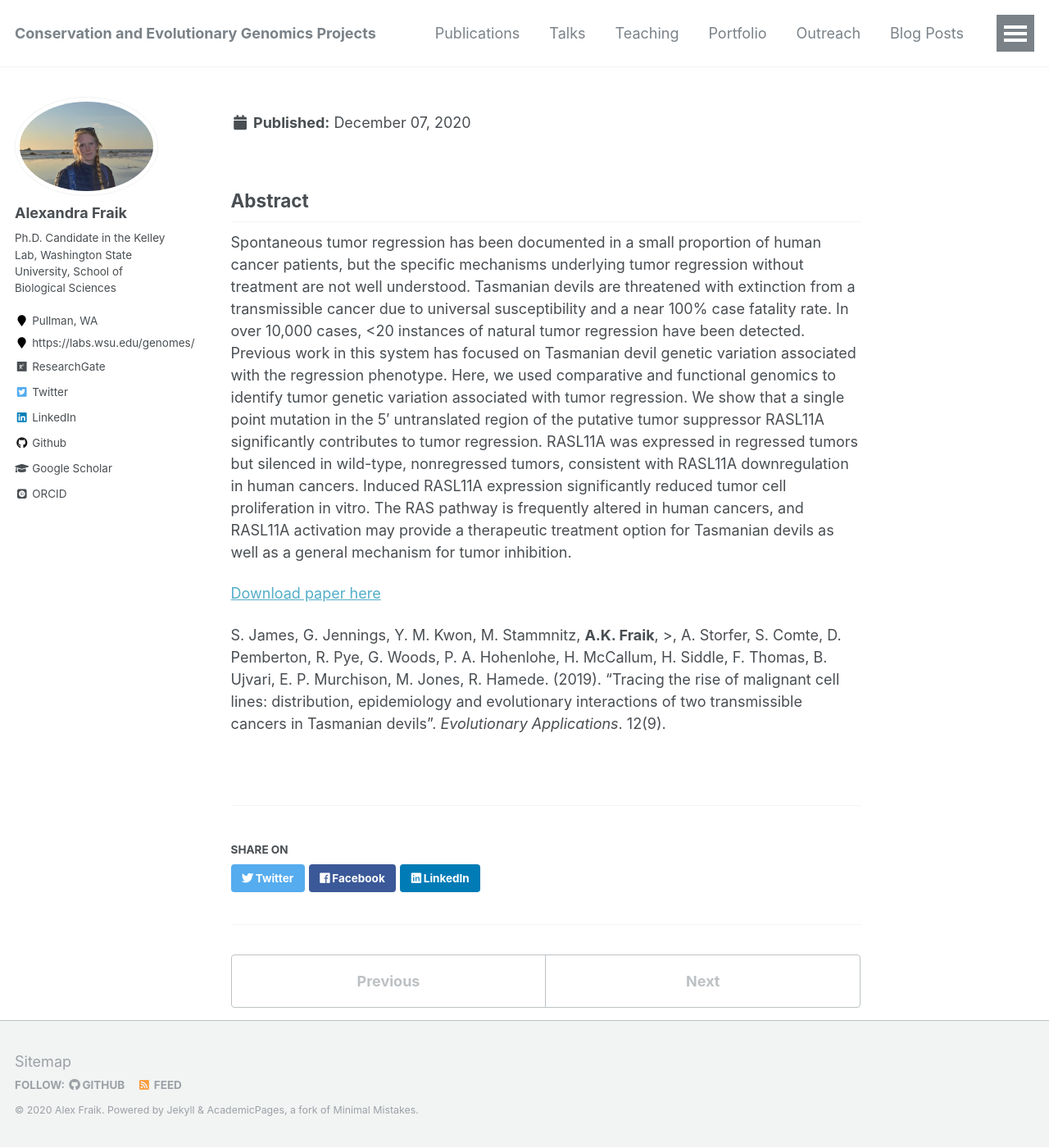
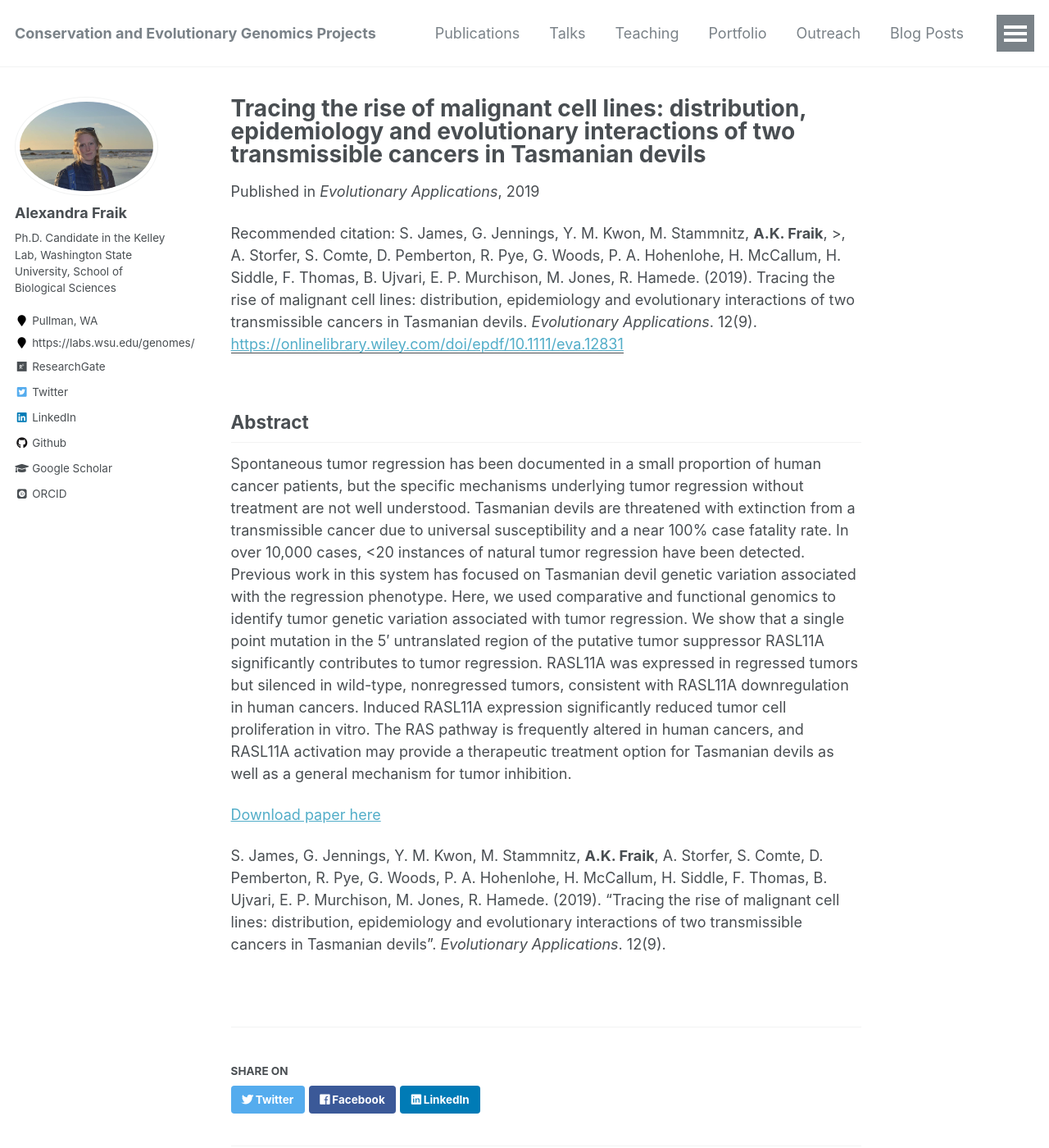
Before and after one commit to akfraik/akfraik.github.io, a Jekyll site: the page built from _publications/2019-06-14.md, in a window 1280 px wide and 1400 px high. Shown: the whole window at 82% size. Built offline with Jekyll 4.4.1, drawn with Linux system fonts in a browser that asks for light colours; some web fonts are replaced.

Commit message:
Update 2019-06-14.md

```diff
--- a/_publications/2019-06-14.md
+++ b/_publications/2019-06-14.md
@@ -6,7 +6,7 @@ excerpt: 'We show that a single point mutation in the 5′ untranslated region o
 date: 2019-06-14
 venue: 'Evolutionary Applications'
 paperurl: 'https://onlinelibrary.wiley.com/doi/epdf/10.1111/eva.12831'
-citation: S. James, G. Jennings, Y. M. Kwon, M. Stammnitz, <b>A.K. Fraik</b>, >, A. Storfer, S. Comte, D. Pemberton, R. Pye, G. Woods, P. A. Hohenlohe, H. McCallum, H. Siddle, F. Thomas, B. Ujvari, E. P. Murchison, M. Jones, R. Hamede. (2019). Tracing the rise of malignant cell lines: distribution, epidemiology and evolutionary interactions of two transmissible cancers in Tasmanian devils. <i>Evolutionary Applications</i>. 12(9).
+citation: 'S. James, G. Jennings, Y. M. Kwon, M. Stammnitz, <b>A.K. Fraik</b>, >, A. Storfer, S. Comte, D. Pemberton, R. Pye, G. Woods, P. A. Hohenlohe, H. McCallum, H. Siddle, F. Thomas, B. Ujvari, E. P. Murchison, M. Jones, R. Hamede. (2019). Tracing the rise of malignant cell lines: distribution, epidemiology and evolutionary interactions of two transmissible cancers in Tasmanian devils. <i>Evolutionary Applications</i>. 12(9).'
 ---
 
 ## Abstract
@@ -14,4 +14,4 @@ Spontaneous tumor regression has been documented in a small proportion of human
 
 [Download paper here](https://onlinelibrary.wiley.com/doi/epdf/10.1111/eva.12831)
 
-S. James, G. Jennings, Y. M. Kwon, M. Stammnitz, <b>A.K. Fraik</b>, >, A. Storfer, S. Comte, D. Pemberton, R. Pye, G. Woods, P. A. Hohenlohe, H. McCallum, H. Siddle, F. Thomas, B. Ujvari, E. P. Murchison, M. Jones, R. Hamede. (2019). "Tracing the rise of malignant cell lines: distribution, epidemiology and evolutionary interactions of two transmissible cancers in Tasmanian devils". <i>Evolutionary Applications</i>. 12(9).
+S. James, G. Jennings, Y. M. Kwon, M. Stammnitz, <b>A.K. Fraik</b>, A. Storfer, S. Comte, D. Pemberton, R. Pye, G. Woods, P. A. Hohenlohe, H. McCallum, H. Siddle, F. Thomas, B. Ujvari, E. P. Murchison, M. Jones, R. Hamede. (2019). "Tracing the rise of malignant cell lines: distribution, epidemiology and evolutionary interactions of two transmissible cancers in Tasmanian devils". <i>Evolutionary Applications</i>. 12(9).
```
